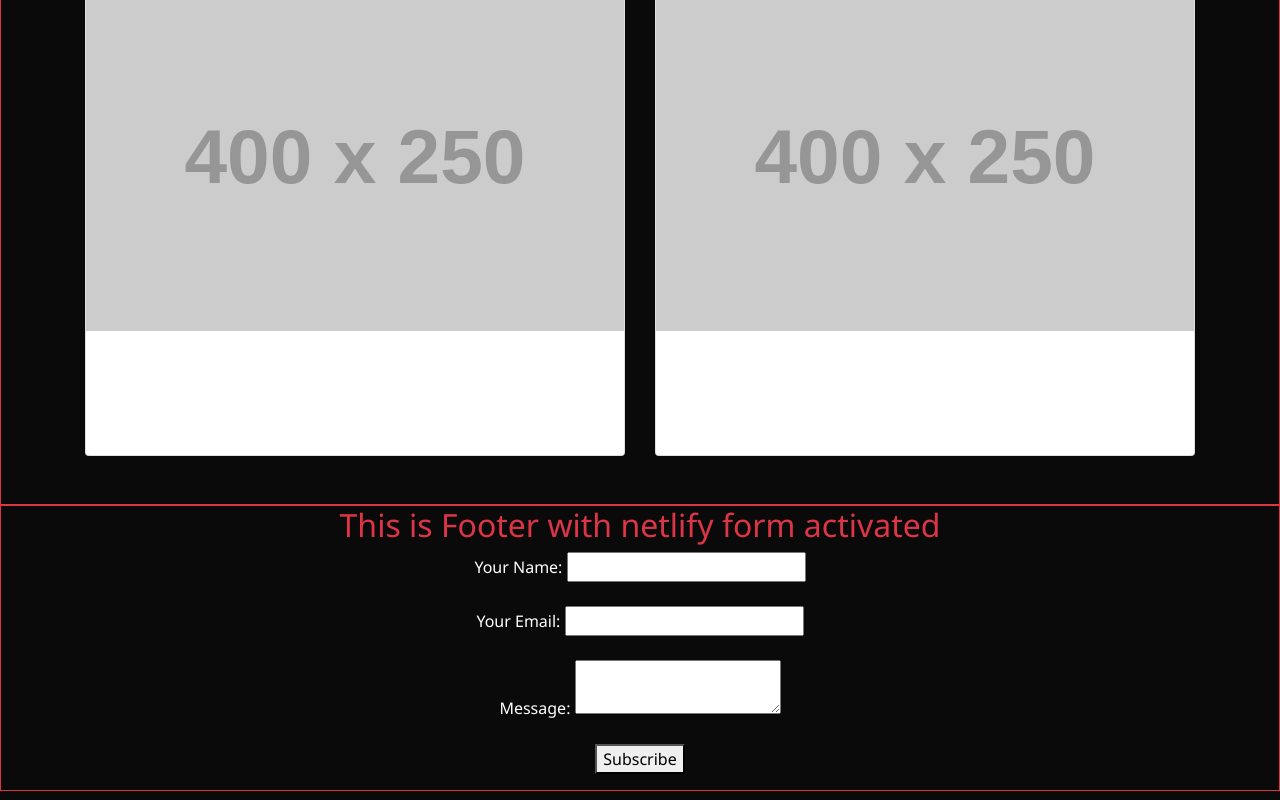
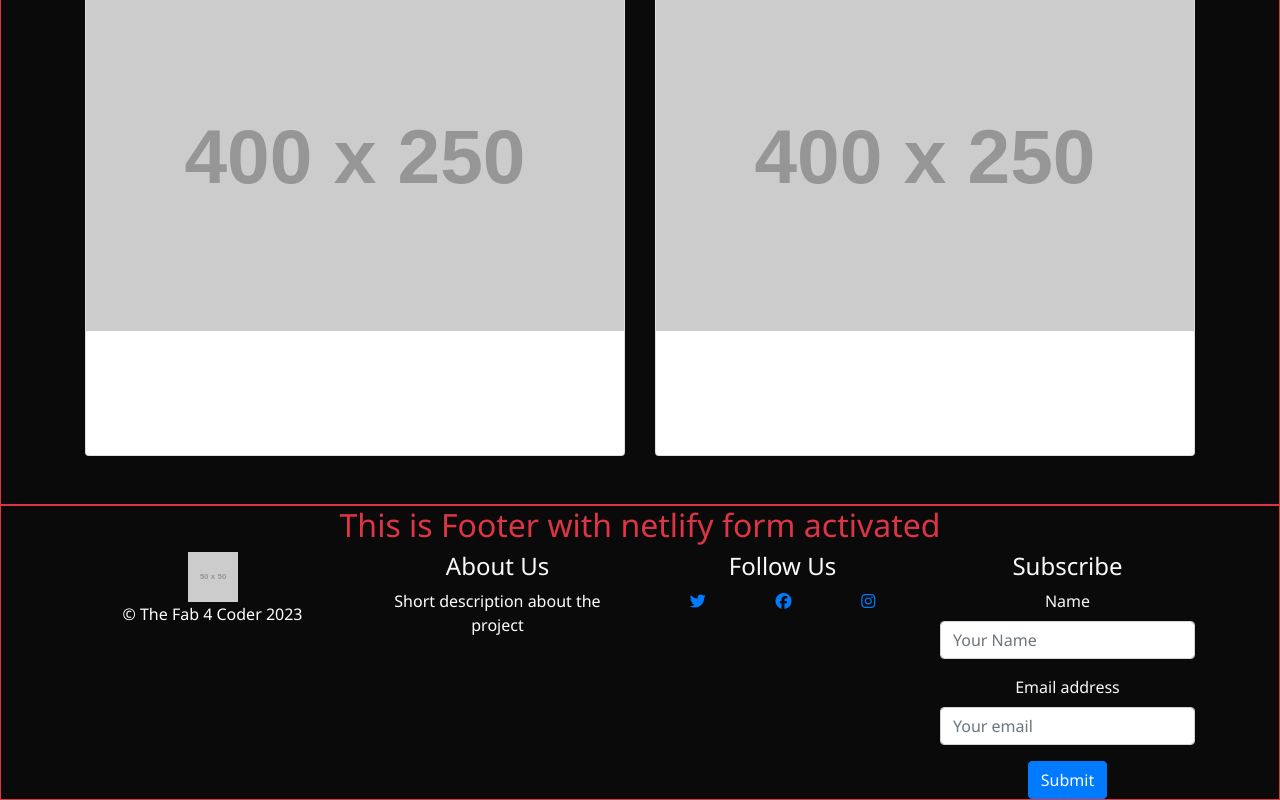
Before and after one commit to lorettarehm/todo-react-app, a React (Create React App) app: page / in a window 1280 px wide. Shown: the part 1699-2499 px from the top of the page. Built offline with nearby package versions, Linux system fonts and the light colour scheme.

Commit message:
organise footer and styling

```diff
--- a/package.json
+++ b/package.json
@@ -3,6 +3,7 @@
   "version": "0.1.0",
   "private": true,
   "dependencies": {
+    "@fortawesome/fontawesome-free": "^6.3.0",
     "@testing-library/jest-dom": "^5.16.5",
     "@testing-library/user-event": "^13.5.0",
     "bootstrap": "^4.0.0",
--- a/src/components/Footer/footer.js
+++ b/src/components/Footer/footer.js
@@ -1,14 +1,47 @@
 // react boilerplate for a footer component
 import React from "react";
 import "./style.css";
+import "@fortawesome/fontawesome-free/css/all.min.css";
 
 function Footer() {
   return (
-    <div className="footer border border-danger">
+    <div className="footer border border-danger text-light">
       <h2 className="text-danger">
         This is Footer with netlify form activated
       </h2>
       {/* subscribe to newsletter form using netlify form handling */}
+      <div className="container">
+        <div className="row">
+          <div className="col-md-3">
+            <img src="https://via.placeholder.com/50" alt="Fab4Coder Logo" />
+            <p>&copy; The Fab 4 Coder 2023</p>
+          </div>
+          <div className="col-md-3">
+            <h4>About Us</h4>
+            <p>Short description about the project</p>
+          </div>
+          <div className="col-md-3">
+            <h4>Follow Us</h4>
+            <ul className="list-unstyled d-flex justify-content-around ">
+              <li>
+                <a href="https://twitter.com/your-twitter-account">
+                  <i className="fab fa-twitter"></i>
+                </a>
+              </li>
+              <li>
+                <a href="https://facebook.com/your-facebook-page">
+                  <i className="fab fa-facebook"></i>
+                </a>
+              </li>
+              <li>
+                <a href="https://instagram.com/your-instagram-account">
+                  <i className="fab fa-instagram"></i>
+                </a>
+              </li>
+            </ul>
+          </div>
+          <div className="col-md-3">
+            <h4>Subscribe</h4>
             <form
               name="contact"
               method="POST"
@@ -16,25 +49,31 @@ function Footer() {
               data-netlify-honeypot="bot-field"
             >
               <input type="hidden" name="form-name" value="contact" />
-        <p>
-          <label>
-            Your Name: <input type="text" name="name" />
-          </label>
-        </p>
-        <p>
-          <label>
-            Your Email: <input type="email" name="email" />
-          </label>
-        </p>
-        <p>
-          <label>
-            Message: <textarea name="message"></textarea>
-          </label>
-        </p>
-        <p>
-          <button type="submit">Subscribe</button>
-        </p>
+              <div className="form-group">
+                <label for="InputName">Name</label>
+                <input
+                  type="text"
+                  class="form-control"
+                  id="InputName"
+                  placeholder="Your Name"
+                />
+              </div>
+              <div className="form-group">
+                <label for="exampleInputEmail1">Email address</label>
+                <input
+                  type="email"
+                  class="form-control"
+                  id="exampleInputEmail1"
+                  placeholder="Your email"
+                />
+              </div>
+              <button type="submit" class="btn btn-primary">
+                Submit
+              </button>
             </form>
+          </div>
+        </div>
+      </div>
     </div>
   );
 }
```
Also changed, not shown: 1 other file (tests, documents, lock files or other folders). Lines whose indentation alone changed are shown as unchanged.
